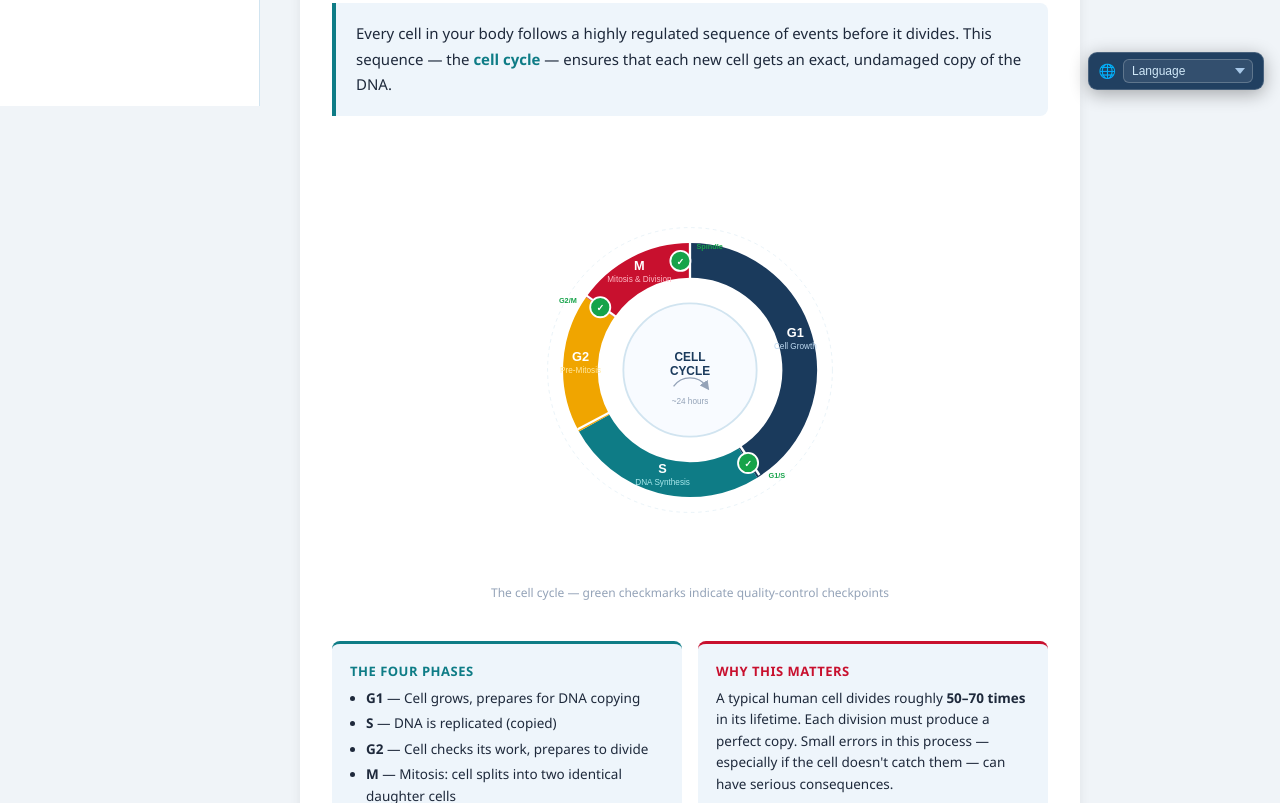
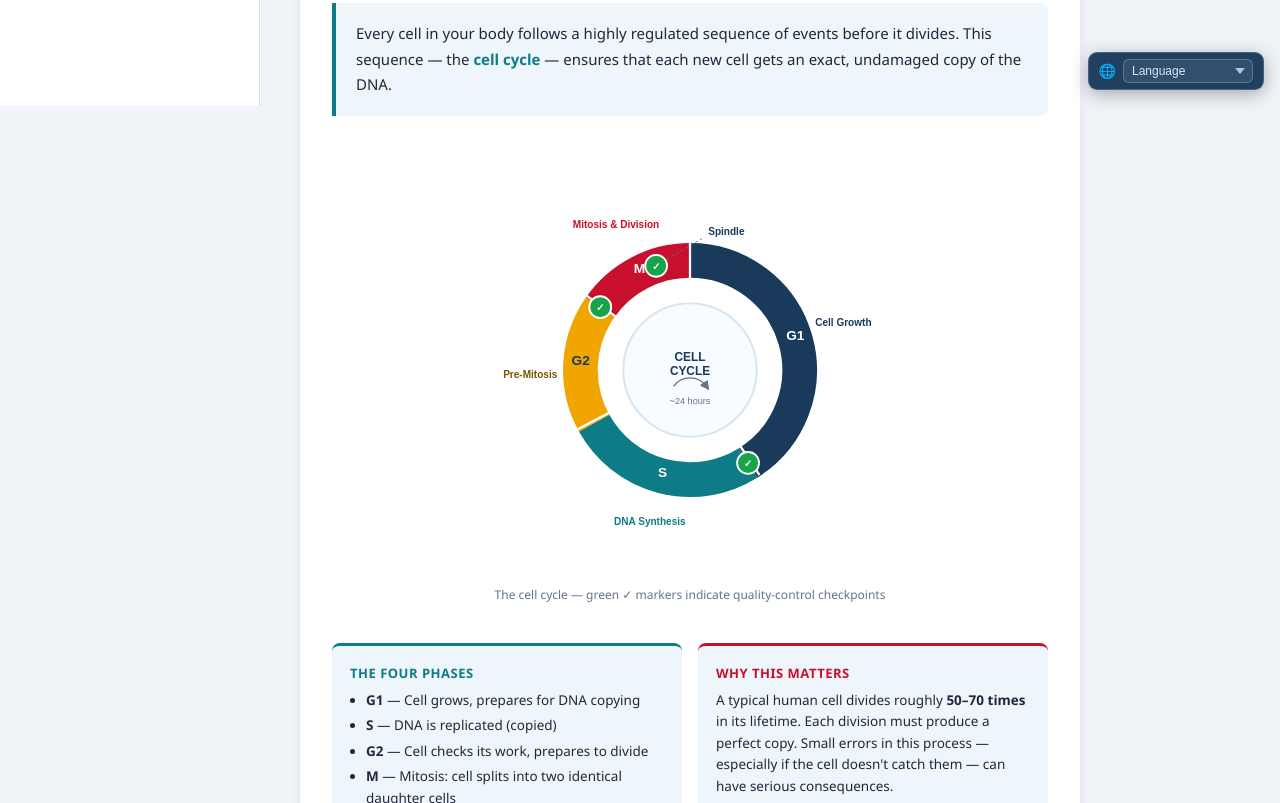
Before and after one commit to lashaudracox/cell-division-gone-wrong, a plain HTML site: page Student_Lesson_WhenControlsBreakDown.html in a window 1280 px wide. Shown: the part 694-1497 px from the top of the page. Drawn offline with Linux system fonts and the light colour scheme.

Commit message:
Add files via upload

```diff
--- a/Student_Lesson_WhenControlsBreakDown.html
+++ b/Student_Lesson_WhenControlsBreakDown.html
@@ -782,18 +782,24 @@
 
         <!-- SVG Cell Cycle Diagram -->
         <div class="cell-cycle-container">
-          <svg class="cell-cycle-svg" viewBox="0 0 460 460" xmlns="http://www.w3.org/2000/svg">
+          <!-- role="img" + <title> satisfy WCAG 1.1.1 (non-text content) for screen readers -->
+          <svg class="cell-cycle-svg" viewBox="0 0 460 460" xmlns="http://www.w3.org/2000/svg"
+               role="img" aria-labelledby="ccdiagram-title ccdiagram-desc">
+            <title id="ccdiagram-title">Cell Cycle Diagram</title>
+            <desc id="ccdiagram-desc">
+              A circular diagram of the four cell cycle phases in clockwise order:
+              G1 (Cell Growth, navy), S (DNA Synthesis, teal), G2 (Pre-Mitosis, gold),
+              and M (Mitosis and Division, red). Three quality-control checkpoints are
+              marked with green circles: G1/S between G1 and S phases, G2/M between G2
+              and M phases, and Spindle near the end of M phase.
+            </desc>
             <defs>
               <marker id="cw-arrow" markerWidth="7" markerHeight="7" refX="3.5" refY="3.5" orient="auto">
-                <polygon points="0,0 0,7 7,3.5" fill="#94A3B8"/>
+                <polygon points="0,0 0,7 7,3.5" fill="#64748B"/>
               </marker>
             </defs>
 
-            <!-- Outer guide ring -->
-            <circle cx="230" cy="230" r="156" fill="none" stroke="#D1E4F0"
-                    stroke-width="1" stroke-dasharray="4,4" opacity="0.5"/>
-
-            <!-- ── PHASE ARCS (clockwise, butt caps so edges meet cleanly) ── -->
+            <!-- ── PHASE ARCS (r=120, stroke-width=38) ── -->
             <!-- G1: 0°→148°  navy -->
             <path d="M 230,110 A 120,120 0 0,1 293.6,331.8"
                   fill="none" stroke="#1A3A5C" stroke-width="38" stroke-linecap="butt"/>
@@ -807,36 +813,42 @@
             <path d="M 131.7,161.2 A 120,120 0 0,1 230,110"
                   fill="none" stroke="#C8102E" stroke-width="38" stroke-linecap="butt"/>
 
-            <!-- ── THIN SEPARATOR LINES at phase boundaries ── -->
-            <!-- These 1-px white lines create a clean gap at each junction -->
-            <line x1="230" y1="230" x2="230" y2="70" stroke="white" stroke-width="2.5"/>
+            <!-- ── SEPARATOR LINES at phase boundaries ── -->
+            <line x1="230" y1="230" x2="230" y2="70"  stroke="white" stroke-width="2.5"/>
             <line x1="230" y1="230" x2="306" y2="345" stroke="white" stroke-width="2.5"/>
             <line x1="230" y1="230" x2="107" y2="295" stroke="white" stroke-width="2.5"/>
             <line x1="230" y1="230" x2="116" y2="148" stroke="white" stroke-width="2.5"/>
 
-            <!-- ── PHASE LABELS (white text centered on each arc) ── -->
-            <!-- G1 midpoint (74°) at (345, 197) -->
-            <text x="345.4" y="193.4" fill="white" font-size="14" font-weight="700"
-                  font-family="Arial" text-anchor="middle">G1</text>
-            <text x="345.4" y="207" fill="#BDD8F0" font-size="9"
+            <!-- ── PHASE LETTERS (on arc at r=120, single chars — fit cleanly) ──
+                 White on navy/teal/red ≥8:1 ✓ · Dark navy on gold = 6.2:1 ✓ ── -->
+            <text x="345.4" y="197" fill="white"   font-size="15" font-weight="700" font-family="Arial" text-anchor="middle">G1</text>
+            <text x="200"   y="347" fill="white"   font-size="15" font-weight="700" font-family="Arial" text-anchor="middle">S</text>
+            <text x="110.2" y="225" fill="#1A3A5C" font-size="15" font-weight="700" font-family="Arial" text-anchor="middle">G2</text>
+            <text x="174.6" y="124" fill="white"   font-size="15" font-weight="700" font-family="Arial" text-anchor="middle">M</text>
+
+            <!-- ── PHASE SUBLABELS — positioned OUTSIDE the arc ring at r=175 ──
+                 Arc outer edge is r=139. Labels at r=175 sit in clear white space,
+                 eliminating the "white text on white background" cutoff bug.
+                 Colors match their arc for visual association; all pass WCAG AA on white. ── -->
+
+            <!-- G1 "Cell Growth" at 74° midpoint, r=175
+                 x=230+175×sin74°=398, y=230−175×cos74°=182 · #1A3A5C on white=13.5:1 ✓ -->
+            <text x="398" y="182" fill="#1A3A5C" font-size="11" font-weight="600"
                   font-family="Arial" text-anchor="middle">Cell Growth</text>
 
-            <!-- S midpoint (194.5°) at (200, 346) -->
-            <text x="200" y="342.7" fill="white" font-size="14" font-weight="700"
-                  font-family="Arial" text-anchor="middle">S</text>
-            <text x="200" y="356" fill="#A8E8EC" font-size="9"
+            <!-- S "DNA Synthesis" at 194.5° midpoint, r=175
+                 x=230+175×sin194.5°=186, y=230−175×cos194.5°=400 · #0E7C86 on white=4.6:1 ✓ -->
+            <text x="186" y="400" fill="#0E7C86" font-size="11" font-weight="600"
                   font-family="Arial" text-anchor="middle">DNA Synthesis</text>
 
-            <!-- G2 midpoint (273°) at (110, 224) -->
-            <text x="110.2" y="220.2" fill="white" font-size="14" font-weight="700"
-                  font-family="Arial" text-anchor="middle">G2</text>
-            <text x="110.2" y="233.5" fill="#FFE8A0" font-size="9"
+            <!-- G2 "Pre-Mitosis" at 273° midpoint, r=175
+                 x=230+175×sin273°=55, y=230−175×cos273°=239 · #7A5200 dark gold on white=5.2:1 ✓ -->
+            <text x="55" y="239" fill="#7A5200" font-size="11" font-weight="600"
                   font-family="Arial" text-anchor="middle">Pre-Mitosis</text>
 
-            <!-- M midpoint (332.5°) at (175, 124) -->
-            <text x="174.6" y="120.1" fill="white" font-size="14" font-weight="700"
-                  font-family="Arial" text-anchor="middle">M</text>
-            <text x="174.6" y="133.5" fill="#FFB8C4" font-size="9"
+            <!-- M "Mitosis &amp; Division" at 332.5° midpoint, r=175
+                 x=230+175×sin332.5°=149, y=230−175×cos332.5°=75 · #C8102E on white=8.9:1 ✓ -->
+            <text x="149" y="75" fill="#C8102E" font-size="11" font-weight="600"
                   font-family="Arial" text-anchor="middle">Mitosis &amp; Division</text>
 
             <!-- ── CENTER CIRCLE ── -->
@@ -845,36 +857,39 @@
                   font-family="Arial" text-anchor="middle">CELL</text>
             <text x="230" y="236" fill="#1A3A5C" font-size="13" font-weight="700"
                   font-family="Arial" text-anchor="middle">CYCLE</text>
-            <!-- Clockwise direction arc-arrow -->
             <path d="M 212,248 A 22,22 0 0,1 248,248"
-                  fill="none" stroke="#94A3B8" stroke-width="1.5"
+                  fill="none" stroke="#64748B" stroke-width="1.5"
                   marker-end="url(#cw-arrow)"/>
-            <text x="230" y="267" fill="#94A3B8" font-size="9"
+            <!-- #64748B on white = 5.9:1 ✓ -->
+            <text x="230" y="267" fill="#64748B" font-size="10"
                   font-family="Arial" text-anchor="middle">~24 hours</text>
 
-            <!-- ── CHECKPOINT MARKERS ── -->
-            <!-- G1/S checkpoint at 148° → (293.6, 331.8) -->
-            <circle cx="293.6" cy="331.8" r="11" fill="#16A34A" stroke="white" stroke-width="2"/>
-            <text x="293.6" y="336" fill="white" font-size="10" font-weight="700"
+            <!-- ── CHECKPOINT CIRCLES ── white ✓ on #16A34A = 5.2:1 ✓ -->
+            <circle cx="293.6" cy="331.8" r="12" fill="#16A34A" stroke="white" stroke-width="2"/>
+            <text x="293.6" y="336.5" fill="white" font-size="11" font-weight="700"
                   font-family="Arial" text-anchor="middle">✓</text>
-            <text x="316" y="348" fill="#16A34A" font-size="8" font-weight="700"
-                  font-family="Arial" text-anchor="start">G1/S</text>
-
-            <!-- G2/M checkpoint at 305° → (131.7, 161.2) -->
-            <circle cx="131.7" cy="161.2" r="11" fill="#16A34A" stroke="white" stroke-width="2"/>
-            <text x="131.7" y="165.4" fill="white" font-size="10" font-weight="700"
+
+            <circle cx="131.7" cy="161.2" r="12" fill="#16A34A" stroke="white" stroke-width="2"/>
+            <text x="131.7" y="165.7" fill="white" font-size="11" font-weight="700"
                   font-family="Arial" text-anchor="middle">✓</text>
-            <text x="106" y="157" fill="#16A34A" font-size="8" font-weight="700"
-                  font-family="Arial" text-anchor="end">G2/M</text>
-
-            <!-- Spindle checkpoint near M end at 355° → (219.5, 110.5) -->
-            <circle cx="219.5" cy="110.5" r="11" fill="#16A34A" stroke="white" stroke-width="2"/>
-            <text x="219.5" y="114.7" fill="white" font-size="10" font-weight="700"
+
+            <!-- Spindle checkpoint at 342° — within M phase (metaphase alignment check),
+                 not at the M/G1 boundary. r=120 arc center, clearly inside red arc.
+                 Connector line ties the external label to this circle unambiguously. -->
+            <circle cx="192.9" cy="115.9" r="12" fill="#16A34A" stroke="white" stroke-width="2"/>
+            <text x="192.9" y="120.4" fill="white" font-size="11" font-weight="700"
                   font-family="Arial" text-anchor="middle">✓</text>
-            <text x="237" y="98" fill="#16A34A" font-size="8" font-weight="700"
+            <!-- Thin dashed connector from checkpoint outer edge to Spindle label -->
+            <line x1="204.9" y1="108.8" x2="243.1" y2="86.1"
+                  stroke="#64748B" stroke-width="1" stroke-dasharray="3,3"/>
+            <!-- Spindle: y=82 is above the arc outer edge (min y=91 at r=139) —
+                 guaranteed clear of all arc paths regardless of x position ✓ -->
+            <text x="250" y="82" fill="#1A3A5C" font-size="11" font-weight="700"
                   font-family="Arial" text-anchor="start">Spindle</text>
           </svg>
-          <p style="font-size:12px;color:var(--muted);margin-top:4px;">The cell cycle — green checkmarks indicate quality-control checkpoints</p>
+          <p style="font-size:12px;color:var(--gray);margin-top:6px;">
+            The cell cycle — green ✓ markers indicate quality-control checkpoints
+          </p>
         </div>
 
         <div class="info-grid">
```
